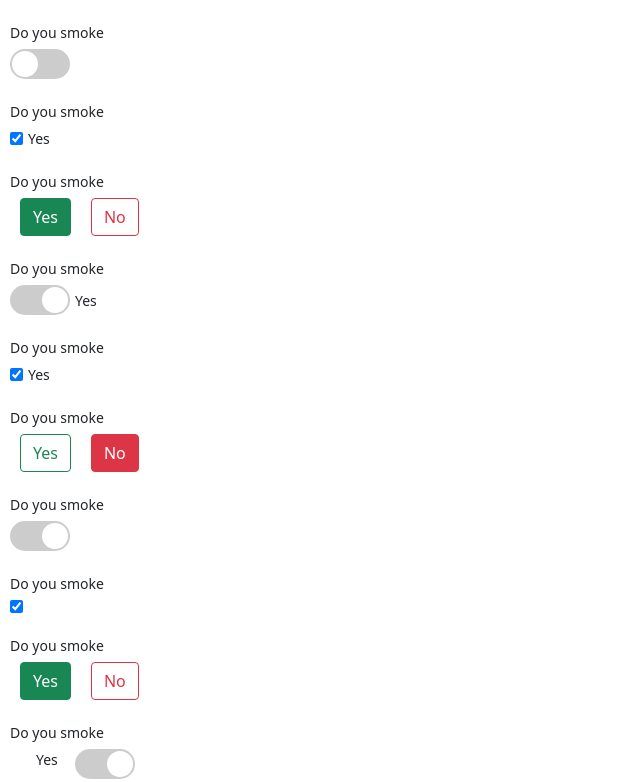
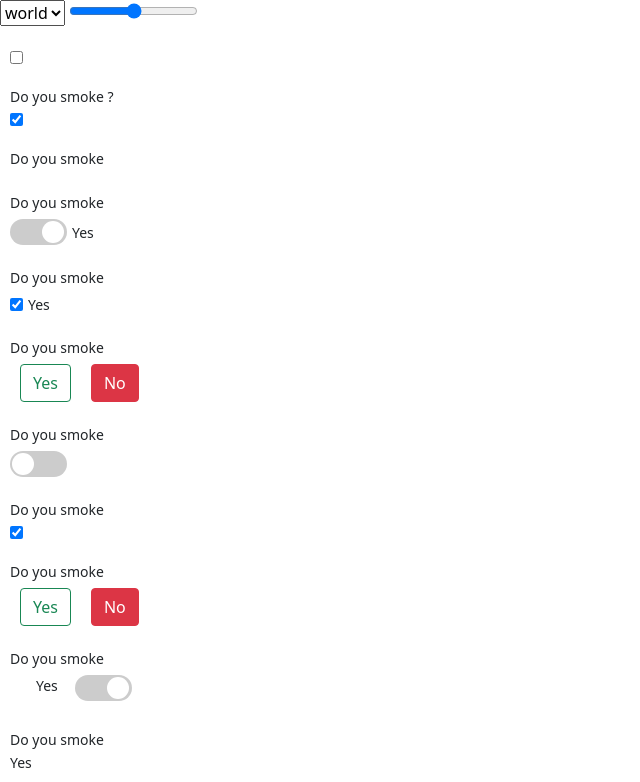
Before and after one commit to AbhayRai-Fnh/Toggle, a website: page Day2/TaskofTheDay/Toggle.html in a window 1280 px wide. Shown: the top 782 px of the page, without its empty margins (0-640 px from the left). Drawn offline with nearby package versions, Linux system fonts and the light colour scheme.

Commit message:
"Changes"

```diff
--- a/Day2/TaskofTheDay/Runner.js
+++ b/Day2/TaskofTheDay/Runner.js
@@ -4,31 +4,22 @@ let obj = $("<div>");
 /**Label */
 objArr.push(
   new clsCheckbox({
-    controlType: "switch",
-    label: "<small>",
-    Default: false,
-    Desc:"Do you smoke"
   })
 );
 objArr.push(
   new clsCheckbox({
     controlType: "checkbox",
     label: "<small>",
-    TextOne: "Yes",
-    TextTwo: "No",
     Default: true,
-    Desc:"Do you smoke"
+    Desc: "Do you smoke ?",
   })
 );
 objArr.push(
   new clsCheckbox({
     controlType: "radio",
     label: "<small>",
-    TextOne: "Yes",
-    TextTwo: "No",
     Default: true,
-    id:"12",
-    Desc:"Do you smoke"
+    Desc: "Do you smoke",
   })
 );
 
@@ -40,7 +31,7 @@ objArr.push(
     Default: true,
     TextOne: "Yes",
     TextTwo: "No",
-    Desc:"Do you smoke"
+    Desc: "Do you smoke",
   })
 );
 objArr.push(
@@ -50,7 +41,7 @@ objArr.push(
     Default: true,
     TextOne: "Yes",
     TextTwo: "No",
-    Desc:"Do you smoke"
+    Desc: "Do you smoke",
   })
 );
 objArr.push(
@@ -60,8 +51,8 @@ objArr.push(
     Default: false,
     TextOne: "Yes",
     TextTwo: "No",
-    id:"13",
-    Desc:"Do you smoke"
+    id: "13",
+    Desc: "Do you smoke",
   })
 );
 
@@ -70,11 +61,10 @@ objArr.push(
   new clsCheckbox({
     controlType: "switch",
     label: "<small>",
-    Default: true,
     SuppressLabel: true,
-    TextOne: "Yes",
-    TextTwo: "No",
-    Desc:"Do you smoke"
+    TextOne:"Yes",
+    TextTwo:"No",
+    Desc: "Do you smoke",
   })
 );
 objArr.push(
@@ -85,19 +75,17 @@ objArr.push(
     SuppressLabel: true,
     TextOne: "Yes",
     TextTwo: "No",
-    Desc:"Do you smoke"
+    Desc: "Do you smoke",
   })
 );
 objArr.push(
   new clsCheckbox({
     controlType: "radio",
     label: "<small>",
-    Default: true,
-    SuppressLabel: true,
     TextOne: "Yes",
     TextTwo: "No",
-    id:"14",
-    Desc:"Do you smoke"
+    id:"12",
+    Desc: "Do you smoke",
   })
 );
 
@@ -110,7 +98,7 @@ objArr.push(
     position: "left",
     TextOne: "Yes",
     TextTwo: "No",
-    Desc:"Do you smoke"
+    Desc: "Do you smoke",
   })
 );
 objArr.push(
@@ -121,7 +109,7 @@ objArr.push(
     position: "top",
     TextOne: "Yes",
     TextTwo: "No",
-    Desc:"Do you smoke"
+    Desc: "Do you smoke",
   })
 );
 
@@ -133,7 +121,7 @@ objArr.push(
     position: "left",
     TextOne: "Yes",
     TextTwo: "No",
-    Desc:"Do you smoke"
+    Desc: "Do you smoke",
   })
 );
 objArr.push(
@@ -144,15 +132,9 @@ objArr.push(
     position: "top",
     TextOne: "Yes",
     TextTwo: "No",
-    Desc:"Do you smoke"
+    Desc: "Do you smoke",
   })
 );
-console.log(objArr);
 objArr.forEach(function (x, i, arr) {
-  console.log(x.clear())
-  console.log(x.isFilled())
-
   $("body").append(x.getDesign());
 });
-
-// $("body").append(obj);
--- a/Day2/TaskofTheDay/Toggle.html
+++ b/Day2/TaskofTheDay/Toggle.html
@@ -15,9 +15,8 @@
       .toggle-container {
         display: inline-block;
         position: relative;
-        width: 60px;
-        height: 30px;
-
+        width: 57px;
+        height: 26px;
         background-color: #ccc;
         border-radius: 15px;
         cursor: pointer;
@@ -27,8 +26,8 @@
         position: absolute;
         top: 2px;
         left: 2px;
-        width: 26px;
-        height: 26px;
+        width: 22px;
+        height: 22px;
         background-color: #fff;
         border-radius: 50%;
         transition: transform 0.3s ease;
@@ -64,7 +63,7 @@
 
       .CheckboxLeft {
         position: relative;
-        margin-left: 150px;
+        margin-left: 60px;
       }
 
       .toggle-containerLeft {
@@ -83,12 +82,13 @@
       .left {
         position: absolute;
         left: 26px;
+        top: 29px;
       }
 
       .top {
         position: absolute;
-        top: 22px;
-        left: 2px;
+        top: 25px;
+        left: 0px;
       }
 
       .containerDivClass {
@@ -103,16 +103,52 @@
         margin-left: 10px;
         gap: 10px;
       }
+      /* .divClass{
+        display: flex;
+        gap: 5px;
+        margin-top: 5px;
+        width: 100%;
+      }
+      .labelClass{
+        width:30%;
+        text-align: end;
+      }
+      .inputClass {
+        width: 70%;
+      } */
     </style>
   </head>
 
   <body>
+    <!-- <div class="divClass">
+      <label for="" class="labelClass">Username:</label>
+      <input type="text" class="inputClass">
+    </div> -->
+    <div>
+      <select name="basic" id="basic">
+        <option value="" >Hello</option>
+        <option value="" selected="selected">world</option>
+        <option value="">Earth</option>
+        <option value="">Hello</option>
+        <option value="">world</option>
+        <option value="">Earth</option>
+      </select>
+      <input type="range" min="0" max="10" step="1" value="5" id="InputRange">
+    </div>
     <script src="clsCheckbox.js"></script>
     <script src="Runner.js"></script>
+    <script>
+      let InputRange=document.getElementById('InputRange');
+      InputRange.addEventListener('change',()=>{
+        console.log(InputRange.value)
+      })
+      console.log(InputRange)
+    </script>
     <script
       src="https://cdn.jsdelivr.net/npm/bootstrap@5.0.2/dist/js/bootstrap.bundle.min.js"
       integrity="sha384-MrcW6ZMFYlzcLA8Nl+NtUVF0sA7MsXsP1UyJoMp4YLEuNSfAP+JcXn/tWtIaxVXM"
       crossorigin="anonymous"
     ></script>
+    x
   </body>
 </html>
--- a/Day2/TaskofTheDay/clsCheckbox.js
+++ b/Day2/TaskofTheDay/clsCheckbox.js
@@ -34,8 +34,8 @@
 
   this.construct = function (param) {
     _param = param;
-    isActive = _param.Default;
-
+    if (_param.Default) isActive = _param.Default;
+    if (_param.controlType == undefined) _param.controlType = "checkbox";
     if (_param.position == "left") {
       _checkboxClass = "CheckboxLeft";
       _ToggelContainerClass = "toggle-containerLeft";
@@ -113,6 +113,7 @@
         break;
 
       case "radio":
+        if (!_param.id) break;
         _radioContainer = $("<div>")
           .addClass("radio-container")
           .attr("title", "Do you smoke");
@@ -182,9 +183,6 @@
           }
         });
         break;
-
-      default:
-        alert("Please Enter Valid ControlType");
     }
     /**
      * Event_Change - Event Handler fires whenever the value changes for all controlType: checkbox, switch & radio
```
